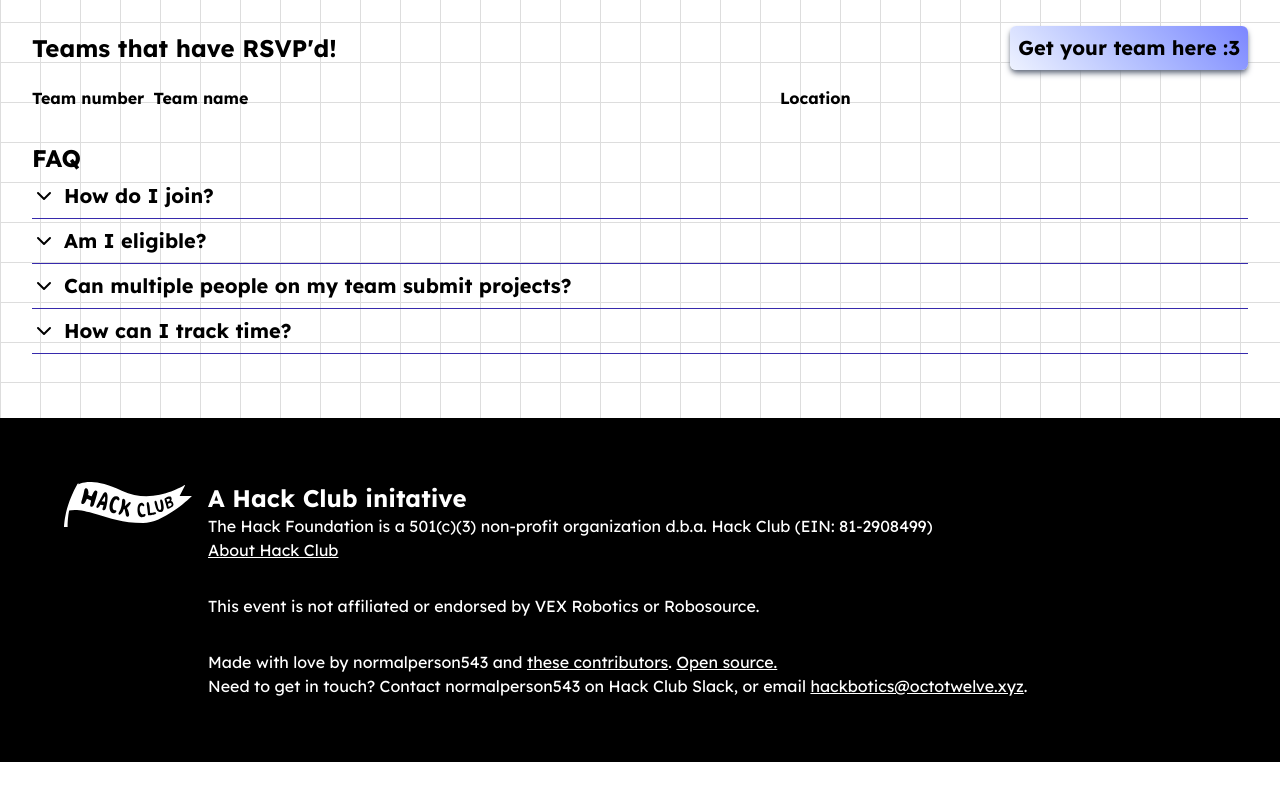
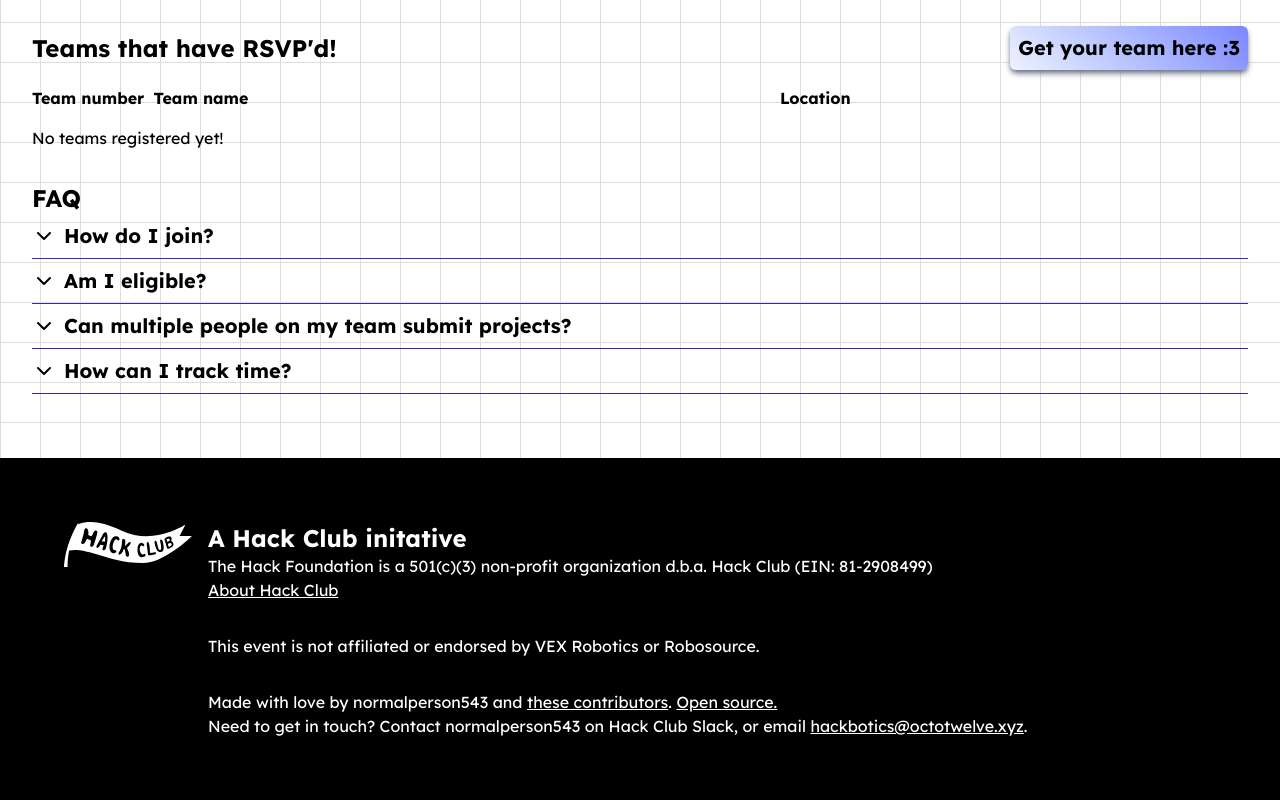
Before and after one commit to normalperson543/hackbotics-ysws, a React (Vite) app: page / in a window 1280 px wide. Shown: the part 2738-3538 px from the top of the page. Before the commit the page ends 3500 px from the top, so only its background shows below. Built offline with nearby package versions, Linux system fonts and the light colour scheme; what @plausible-analytics/tracker would draw is missing.

Commit message:
fix team list

```diff
--- a/src/App.tsx
+++ b/src/App.tsx
@@ -10,6 +10,7 @@ import ShopMiniItem from "./components/shop-mini-item";
 import Collapsible from "./components/collapsible";
 import { init } from "@plausible-analytics/tracker";
 import { Helmet } from "react-helmet-async";
+import type { Team } from "./lib/types";
 if (import.meta.env.VITE_PLAUSIBLE_URL && import.meta.env.VITE_SITE_URL) {
   init({
     domain: import.meta.env.VITE_SITE_URL,
@@ -195,7 +196,7 @@ function App() {
                 </tr>
               </thead>
               <tbody>
-                {teamList.teamList.map((t) => (
+                {teamList.teamList.map((t: Team) => (
                   <tr
                     key={t.teamNumber}
                     className="border-y border-y-indigo-400"
@@ -209,6 +210,7 @@ function App() {
                 ))}
               </tbody>
             </table>
+            {teamList.teamList.length === 0 && <p>No teams registered yet!</p>}
           </div>
           <div className="flex flex-col gap-2">
             <h2 className="text-2xl font-bold">FAQ</h2>
--- /dev/null
+++ b/src/lib/types.ts
@@ -0,0 +1,5 @@
+export type Team = {
+  name: string;
+  teamNumber: string;
+  location: string;
+};
```
